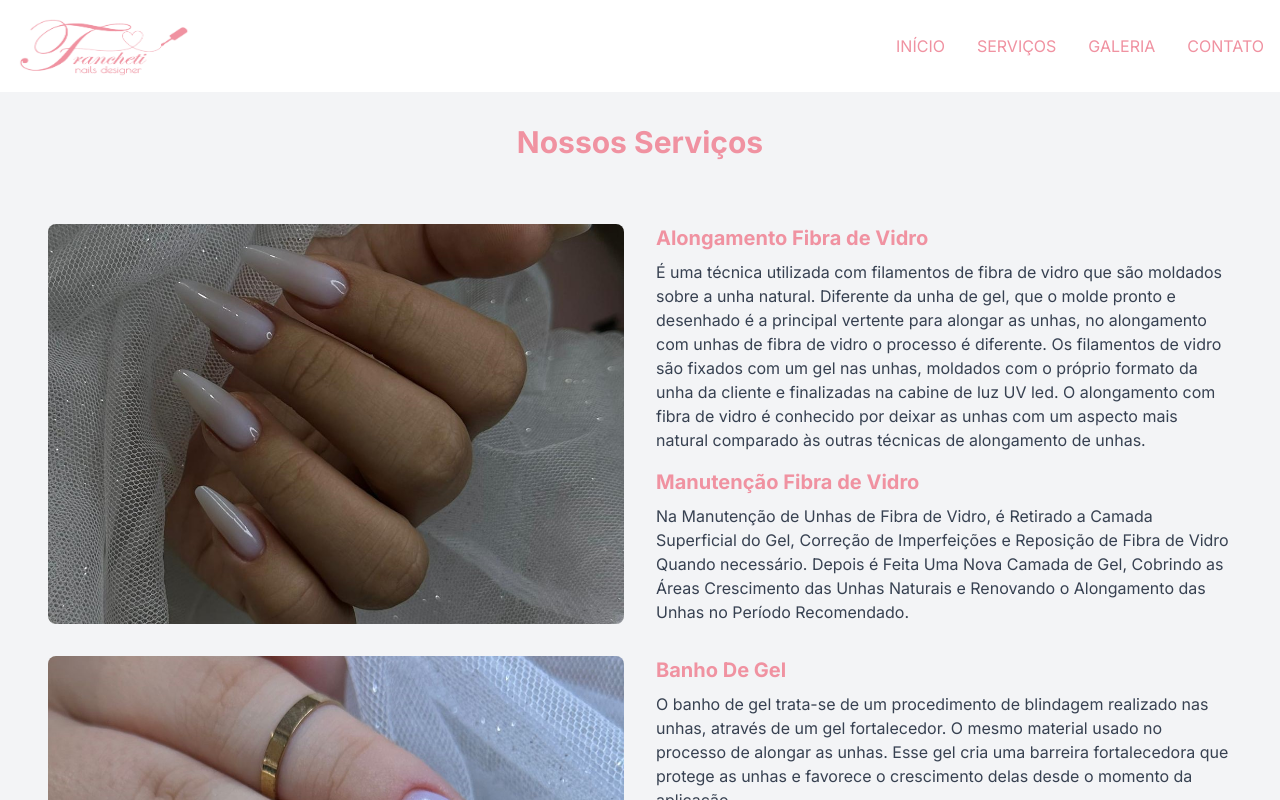
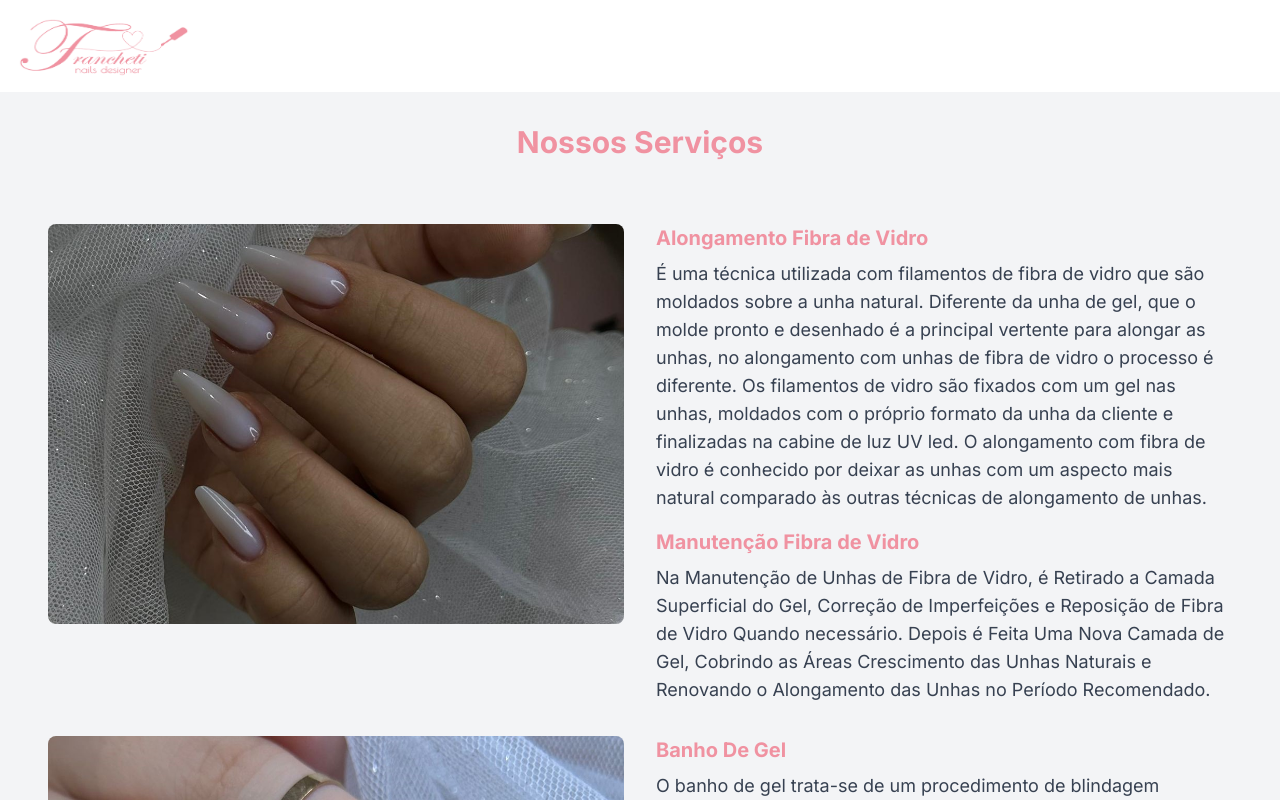
Before and after one commit to isaacl-bueno/franchetti_nails, a Next.js app: page /servicos in a window 1280 px wide. Shown: the top 800 px of the page. Built offline with nearby package versions, Linux system fonts and the light colour scheme.

Commit message:
update layout

```diff
--- a/app/servicos/page.tsx
+++ b/app/servicos/page.tsx
@@ -68,30 +68,6 @@ const ServicesPage: React.FC = () => {
                             </svg>
                         </button>
                     </div>
-                    <div className={`lg:flex space-x-8 ${isMenuOpen ? "block" : "hidden"}`}>
-                        <ul className="lg:flex space-x-8">
-                            <li>
-                                <a href="/" className="text-[#F092A1] hover:text-gray-900">
-                                    INÍCIO
-                                </a>
-                            </li>
-                            <li>
-                                <a href="/servicos" className="text-[#F092A1] hover:text-gray-900">
-                                    SERVIÇOS
-                                </a>
-                            </li>
-                            <li>
-                                <a href="/galeria" className="text-[#F092A1] hover:text-gray-900">
-                                    GALERIA
-                                </a>
-                            </li>
-                            <li>
-                                <a href="/contato" className="text-[#F092A1] hover:text-gray-900">
-                                    CONTATO
-                                </a>
-                            </li>
-                        </ul>
-                    </div>
                 </nav>
                 {isMenuOpen && (
                     <div className="lg:hidden block bg-white shadow-md p-4">
@@ -136,11 +112,11 @@ const ServicesPage: React.FC = () => {
                     </div>
                     <div className="lg:w-1/2 w-full p-4">
                         <h2 className="text-xl font-bold text-[#F092A1]">Alongamento Fibra de Vidro</h2>
-                        <p className="text-gray-700 mt-2">
+                        <p className="text-gray-700 mt-2 text-lg">
                         É uma técnica utilizada com filamentos de fibra de vidro que são moldados sobre a unha natural. Diferente da unha de gel, que o molde pronto e desenhado é a principal vertente para alongar as unhas, no alongamento com unhas de fibra de vidro o processo é diferente. Os filamentos de vidro são fixados com um gel nas unhas, moldados com o próprio formato da unha da cliente e finalizadas na cabine de luz UV led. O alongamento com fibra de vidro é conhecido por deixar as unhas com um aspecto mais natural comparado às outras técnicas de alongamento de unhas.
                         </p>
                         <h2 className="text-xl mt-4 font-bold text-[#F092A1]">Manutenção Fibra de Vidro</h2>
-                        <p className="text-gray-700 mt-2">
+                        <p className="text-gray-700 mt-2 text-lg">
                         Na Manutenção de Unhas de Fibra de Vidro, é Retirado a Camada Superficial do Gel, Correção de Imperfeições e Reposição de Fibra de Vidro Quando necessário. Depois é Feita Uma Nova Camada de Gel, Cobrindo as Áreas Crescimento das Unhas Naturais e Renovando o Alongamento das Unhas no Período Recomendado.
                         </p>
                     </div>
@@ -154,7 +130,7 @@ const ServicesPage: React.FC = () => {
                     </div>
                     <div className="lg:w-1/2 w-full p-4">
                         <h2 className="text-xl font-bold text-[#F092A1]">Banho De Gel</h2>
-                        <p className="text-gray-700 mt-2">
+                        <p className="text-gray-700 mt-2 text-lg">
                         O banho de gel trata-se de um procedimento de blindagem realizado nas unhas, através de um gel fortalecedor. O mesmo material usado no processo de alongar as unhas. Esse gel cria uma barreira fortalecedora que protege as unhas e favorece o crescimento delas desde o momento da aplicação.
                         </p>
                     </div>
@@ -168,7 +144,7 @@ const ServicesPage: React.FC = () => {
                     </div>
                     <div className="lg:w-1/2 w-full p-4">
                         <h2 className="text-xl font-bold text-[#F092A1]">Esmaltação Em Gel</h2>
-                        <p className="text-gray-700 mt-2">
+                        <p className="text-gray-700 mt-2 text-lg">
                         A principal diferença entre a esmaltação em gel e a esmaltação comum é a durabilidade. Os convencionais possuem duração de, aproximadamente, sete dias nas unhas. Ainda sim, há a possibilidade de descascar mais cedo, dependendo das tarefas do seu dia a dia. Enquanto a esmaltação em gel tem uma durabilidade de 15 a 25 dias, tirando a praticidade de sair seca da cabine e não descascar com facilidade.
                         </p>
                     </div>
```
